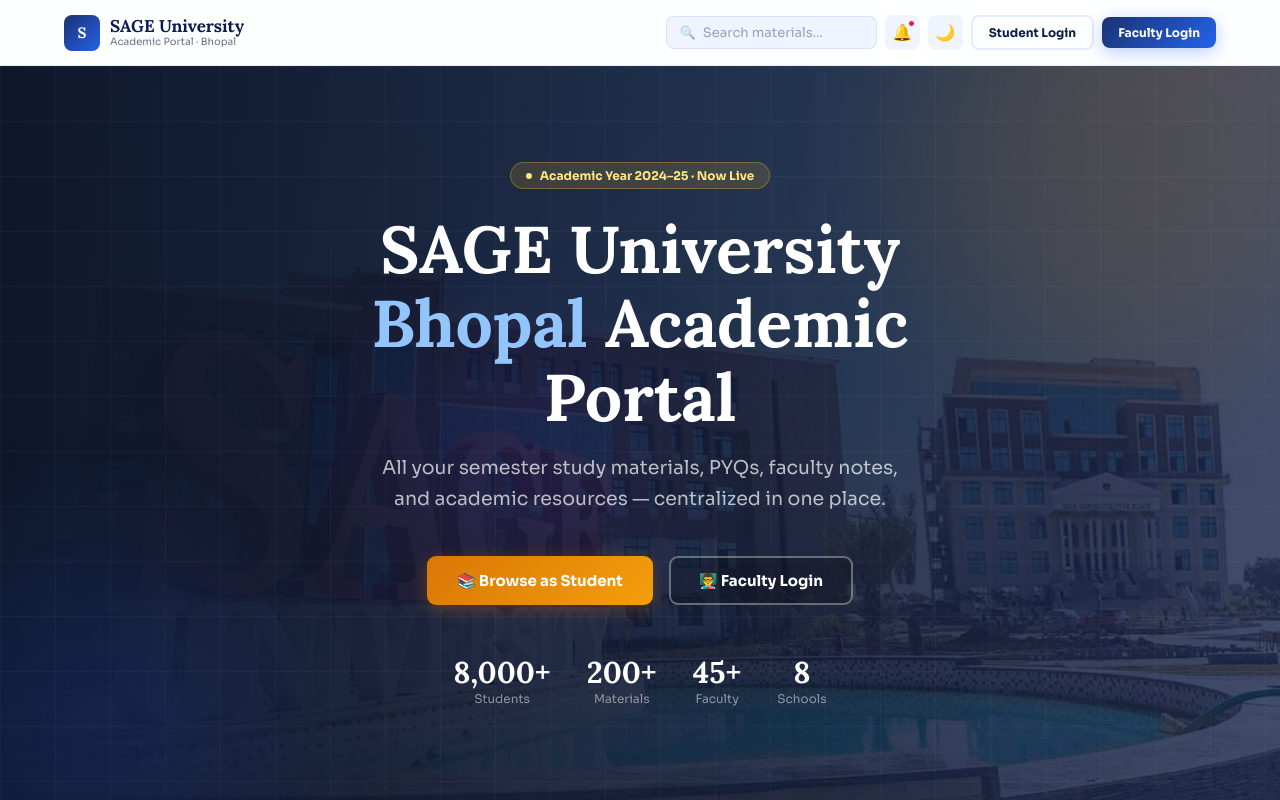
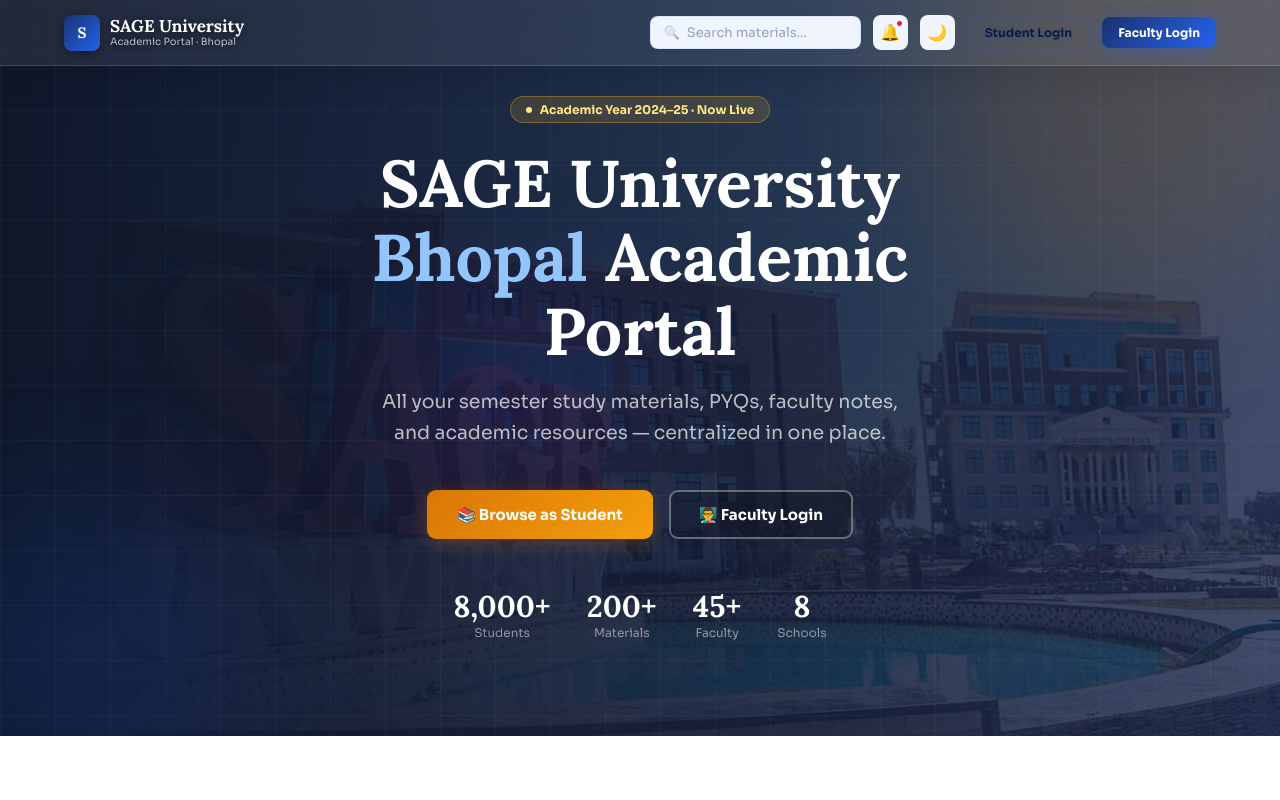
Before and after one commit to shitesh007/university_Academics_system, a React (Vite) app: page / in a window 1280 px wide. Shown: the top 800 px of the page. Built offline with nearby package versions, Linux system fonts and the light colour scheme.

Commit message:
Made navbar transparent with glassmorphism style

```diff
--- a/src/styles/global.css
+++ b/src/styles/global.css
@@ -148,19 +148,22 @@
 
 /* ── Header (public) ── */
 .hdr{
-  position:sticky;top:0;z-index:100;
-  background:rgba(255,255,255,.93);backdrop-filter:blur(18px);
-  border-bottom:1px solid var(--border);
+  position:fixed;top:0;left:0;right:0;z-index:100;
+  background:rgba(255,255,255,0.08);backdrop-filter:blur(24px);-webkit-backdrop-filter:blur(24px);
+  border-bottom:1px solid rgba(255,255,255,0.15);
   padding:0 5%;display:flex;align-items:center;justify-content:space-between;height:66px;
   transition:var(--t);
+  box-shadow:0 10px 30px rgba(0,0,0,0.1);
 }
-[data-dark="1"] .hdr{background:rgba(11,29,78,.92);border-bottom-color:rgba(42,74,158,.3)}
+[data-dark="1"] .hdr{background:rgba(11,29,78,0.3);border-bottom-color:rgba(255,255,255,0.08);}
+
 .logo{display:flex;align-items:center;gap:10px;cursor:pointer}
-.logo-ico{width:36px;height:36px;border-radius:8px;background:linear-gradient(135deg,#1A3270,#2563EB);display:flex;align-items:center;justify-content:center;font-family:'Lora',serif;font-weight:700;color:#fff;font-size:15px}
-.logo-name{font-family:'Lora',serif;font-weight:700;color:var(--navy);font-size:17px;line-height:1.1}
-[data-dark="1"] .logo-name{color:#E2E8F8}
-.logo-tagline{font-size:10px;color:var(--muted)}
-.hdr-right{display:flex;align-items:center;gap:8px}
+.logo-ico{width:36px;height:36px;border-radius:8px;background:linear-gradient(135deg,#1A3270,#2563EB);display:flex;align-items:center;justify-content:center;font-family:'Lora',serif;font-weight:700;color:#fff;font-size:15px;box-shadow:0 4px 10px rgba(0,0,0,0.3)}
+.logo-name{font-family:'Lora',serif;font-weight:700;color:#ffffff;font-size:17px;line-height:1.1;text-shadow:0 2px 8px rgba(0,0,0,0.5)}
+/* In dark and light mode, keep the text white in the header because the header floats over dark images */
+[data-dark="1"] .logo-name{color:#ffffff;}
+.logo-tagline{font-size:10px;color:rgba(255,255,255,0.7);text-shadow:0 1px 4px rgba(0,0,0,0.5)}
+.hdr-right{display:flex;align-items:center;gap:12px}
 
 /* ── Buttons ── */
 .btn{display:inline-flex;align-items:center;gap:7px;font-family:'Sora',sans-serif;font-weight:700;cursor:pointer;border:none;border-radius:var(--r-sm);transition:var(--t)}
```
